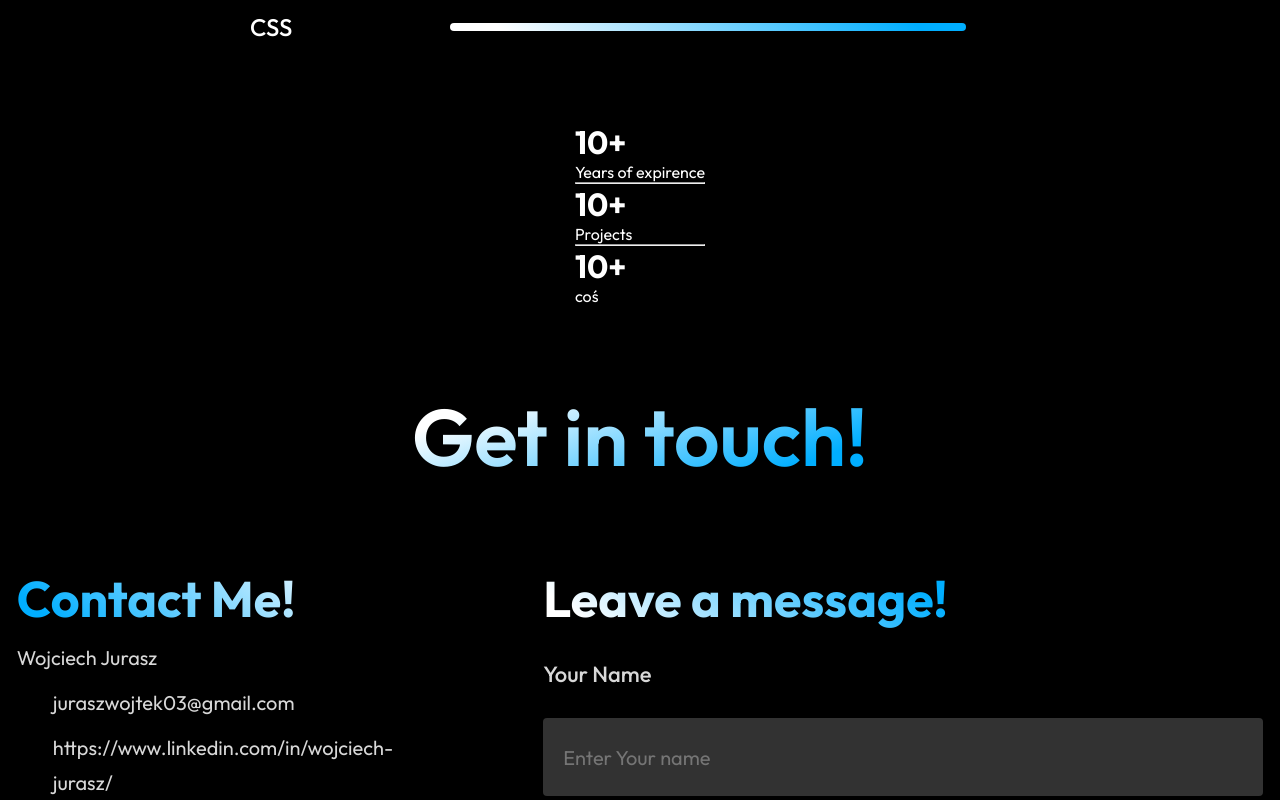
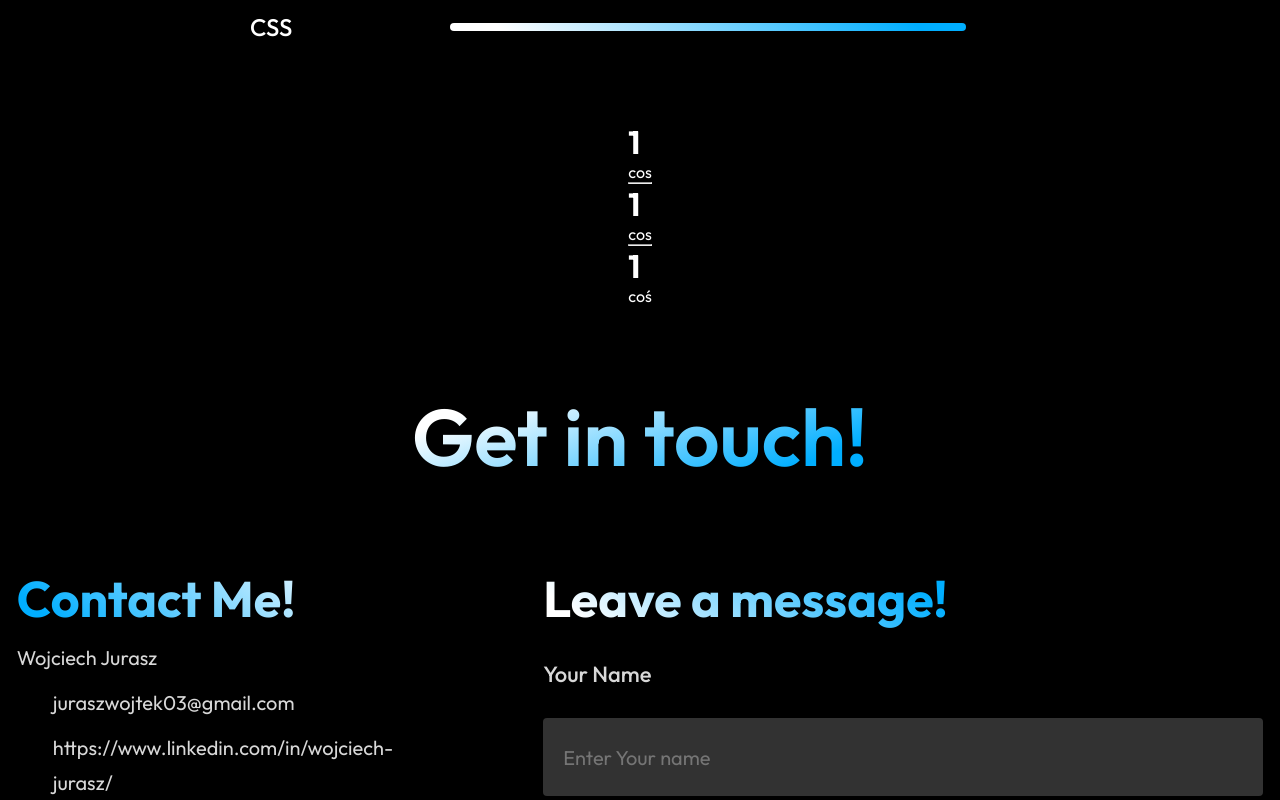
Before and after one commit to wjurasz/portfolio, a React (Create React App) app: page / in a window 1280 px wide. Shown: the part 1600-2400 px from the top of the page. Built offline with nearby package versions, Linux system fonts and the light colour scheme.

Commit message:
minor fixes

```diff
--- a/src/About/About.jsx
+++ b/src/About/About.jsx
@@ -29,17 +29,17 @@ const About = () => {
         </div>
         <div className="about-achievements">
             <div className="about-achievement">
-                <h1>10+</h1>
-                <p>Years of expirence</p>
+                <h1>1</h1>
+                <p>cos</p>
             </div>
             <hr />
             <div className="about-achievement">
-                <h1>10+</h1>
-                <p>Projects</p>
+                <h1>1</h1>
+                <p>cos</p>
             </div>
             <hr />
             <div className="about-achievement">
-                <h1>10+</h1>
+                <h1>1</h1>
                 <p>coś</p>
             </div>
         </div>
--- a/src/App.css
+++ b/src/App.css
@@ -1,3 +1,4 @@
+
 .App {
   text-align: center;
 }
--- a/src/Contact/Contact.jsx
+++ b/src/Contact/Contact.jsx
@@ -47,7 +47,7 @@ const Contact = () => {
                     <p>https://www.linkedin.com/in/wojciech-jurasz/</p></div>
                 </div>
                 <div className="contact-details">
-                    <img src="/Icons/github.svg" alt="Email" />
+                    {/* <img src="/Icons/github.svg" alt="Email" /> */}
                     <div className="contact-detail">
                     <p>https://github.com/wjurasz</p></div>
                 </div>
```
